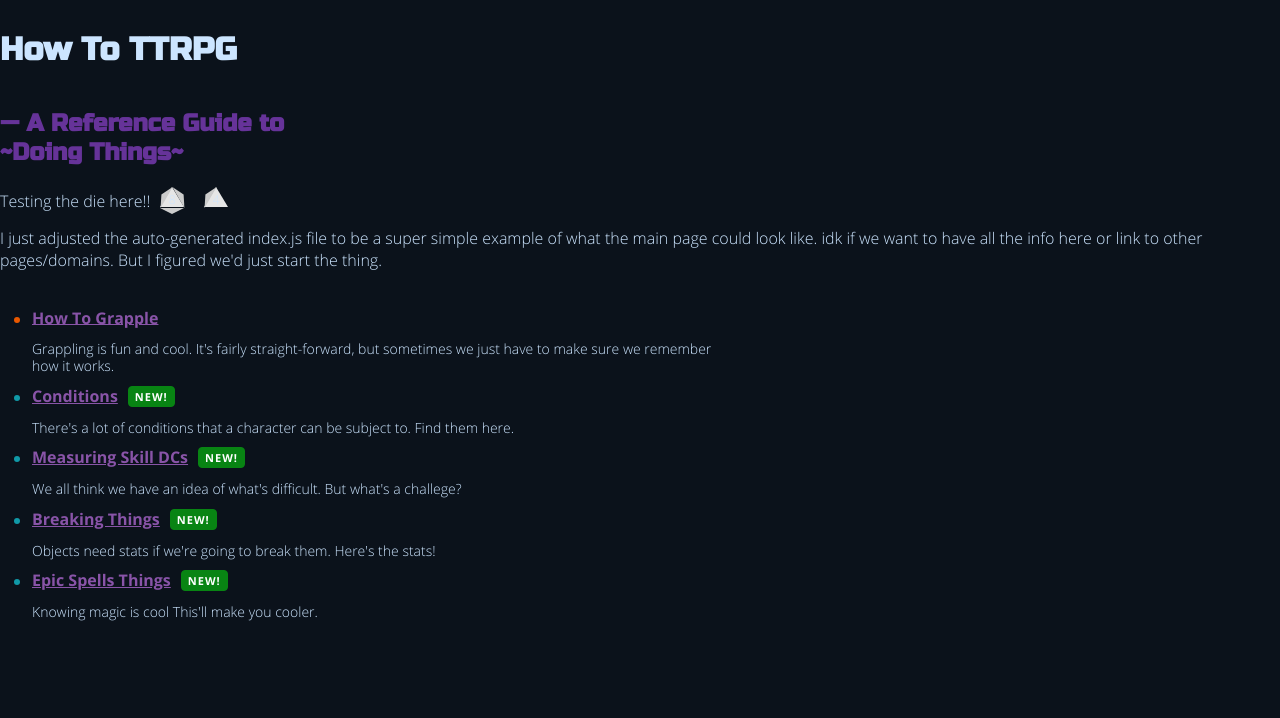
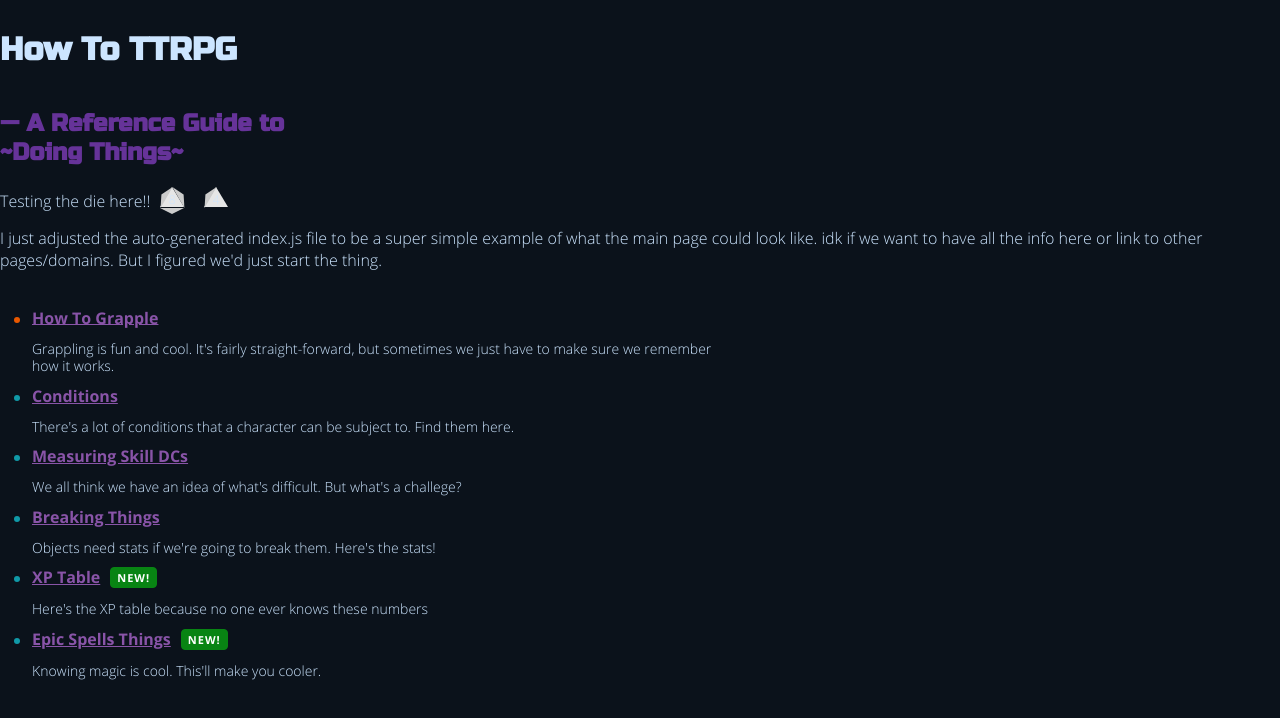
Before and after one commit to zanderriggs/how-to-ttrpg, a React (Create React App) app: page / in a window 1280 px wide. Shown: the top 718 px of the page. Built offline with nearby package versions, Linux system fonts and the light colour scheme.

Commit message:
Keeping the XP table. New things are new. Old things aren't new.

```diff
--- a/src/pages/index.tsx
+++ b/src/pages/index.tsx
@@ -20,29 +20,36 @@ const links = [
     {
         text: 'Conditions',
         url: '/conditions',
-        badge: true,
+        badge: false,
         description: "There's a lot of conditions that a character can be subject to. Find them here.",
         color: '#1099A8',
     },
     {
         text: 'Measuring Skill DCs',
         url: '/difficulty',
-        badge: true,
+        badge: false,
         description: "We all think we have an idea of what's difficult. But what's a challege?",
         color: '#1099A8',
     },
     {
         text: 'Breaking Things',
         url: '/breaking-things',
+        badge: false,
+        description: "Objects need stats if we're going to break them. Here's the stats!",
+        color: '#1099A8',
+    },
+    {
+        text: 'XP Table',
+        url: '/xp',
         badge: true,
-        description: "Objects need stats if we're going to break them. Here's the stats!",
+        description: "Here's the XP table because no one ever knows these numbers",
         color: '#1099A8',
     },
     {
         text: 'Epic Spells Things',
         url: '/epic',
         badge: true,
-        description: "Knowing magic is cool This'll make you cooler.",
+        description: "Knowing magic is cool. This'll make you cooler.",
         color: '#1099A8',
     },
 ];
```
